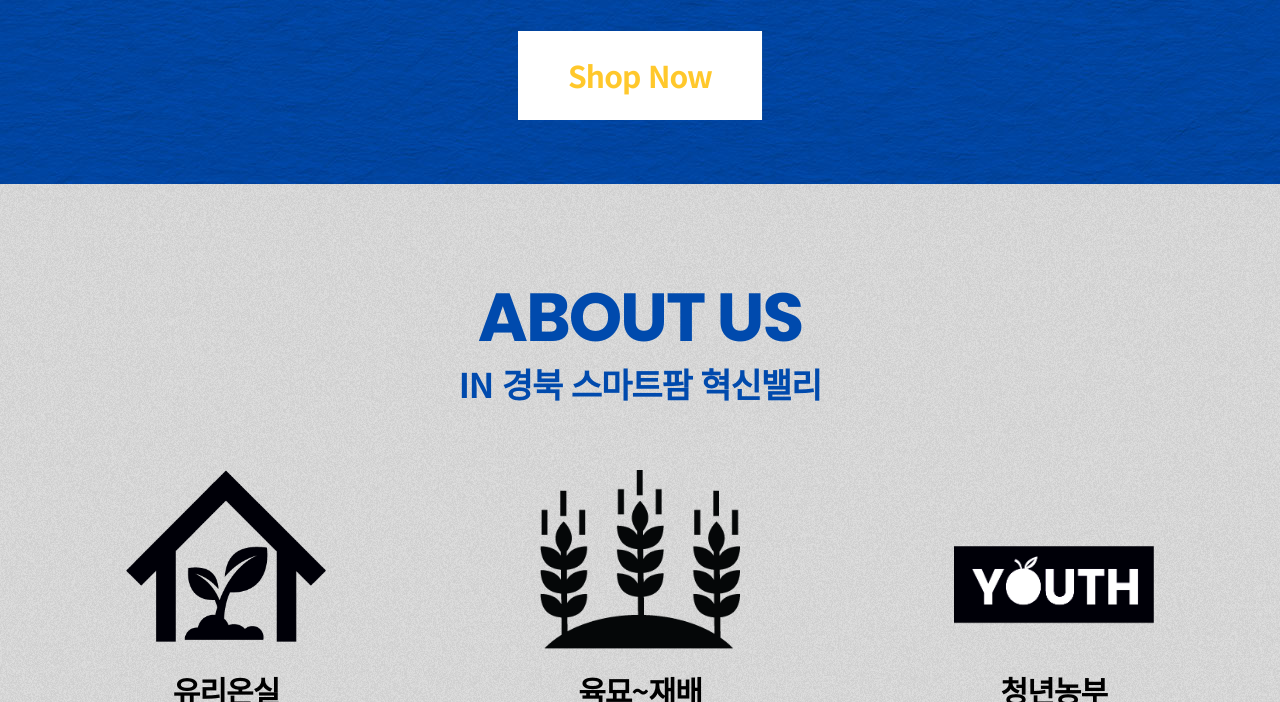
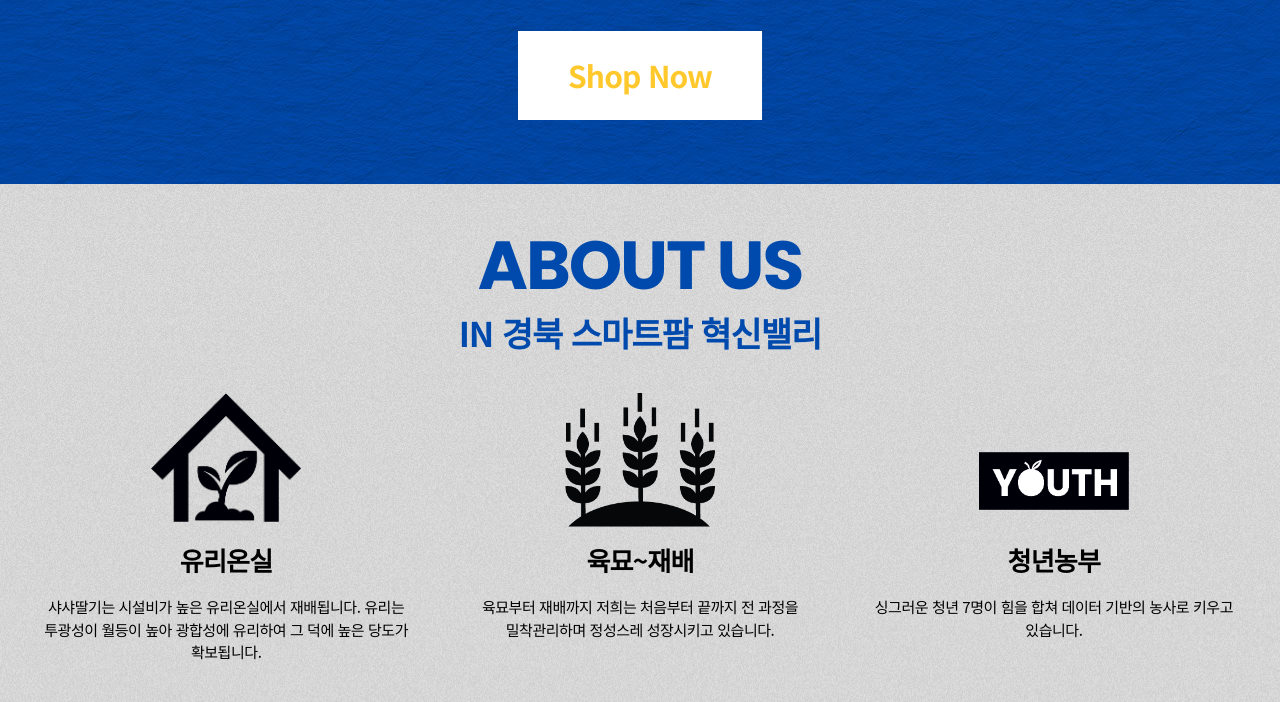
Before and after one commit to zoe-world/shasha, a PHP site: page /main.html in a window 1280 px wide. Shown: the part 616-1318 px from the top of the page. Run offline with PHP 8.4, Linux system fonts and the light colour scheme; some web fonts are replaced; grey boxes are pictures that could not be loaded.

Commit message:
수정사항

```diff
--- a/source/asset/css/main.css
+++ b/source/asset/css/main.css
@@ -1,4 +1,6 @@
 @charset "UTF-8";
+.sc_motion {opacity:0; transform:translateY(50px); transition:translateY 0.5s, opacity 0.5s; }
+.sc_motion.on {opacity:1; transform:translateY(0);}
 
 /* 메인비주얼 */
 .slide_tool {
@@ -229,7 +231,7 @@
 }
 
 .about_wrap {
-    padding: min(7vw,20rem) 0;
+    padding: min(3vw,20rem) 0;
     background:url(../images/abt_bg.png);
 }
 .about_wrap .tit{
@@ -241,26 +243,35 @@
 }
 .about_wrap .about_box{
     display: flex;
-    margin-top: 5vw;
+    margin-top: 3vw;
     padding: 0 3vw;
 }
 .about_wrap .about_box dl{
     flex: 1;
     width: 100%;
 }
+.about_wrap .about_box dl:nth-child(1).sc_motion{
+    transition:  0.8s;
+}
+.about_wrap .about_box dl:nth-child(2).sc_motion{
+    transition:  1.4s;
+}
+.about_wrap .about_box dl:nth-child(3).sc_motion{
+    transition:  1.8s;
+}
 .about_wrap .about_box dl+dl{
     margin-left: 3vw;
 }
 .about_box .abt_list dt{
     /* margin-bottom: 3vw; */
-    padding-top: min(23vw, 201px);
+    padding-top: min(23vw, 150px);
     background-image: url(../images/abt01.png);
     background-repeat: no-repeat;
     background-position: center top;
-    background-size: 20rem;
+    background-size: 15rem;
     color: #000;
     text-align: center;
-    font-size: 3rem;
+    font-size: 2.6rem;
     font-weight: 700;
 }
 .about_box .abt_list:nth-child(2) dt{
@@ -275,10 +286,16 @@
     margin-top: 1.5vw;
     color: #000;
     line-height: 1.5;
-    font-size: 1.6rem;
+    font-size: 1.5rem;
+    text-align: center;
 }
 .banner_wrap{
     position: relative;
+}
+.banner_wrap .swiper-slide{
+    background-image: none;
+    background-repeat: no-repeat;
+    background-size: cover;
 }
 .event_wrap{
     position: relative;
--- /dev/null
+++ b/source/asset/js/main.js
@@ -0,0 +1,14 @@
+ //서브 스크롤 반응
+ function mt_scroll(){
+  $(window).on('scroll',function(){
+    var t_height = $(this).height();
+    var sc_top = $(this).scrollTop();
+      $('.sc_motion').each(function(){
+          var mt_top = $(this).offset().top;
+          if(sc_top > mt_top-t_height/1.2){
+              $(this).addClass('on');
+          }
+      });
+  }).scroll();
+}
+mt_scroll();
--- a/source/main.html
+++ b/source/main.html
@@ -61,15 +61,15 @@
             <span class="stit">IN 경북 스마트팜 혁신밸리</span>
           </h2>
           <div class="about_box">
-            <dl class="abt_list">
+            <dl class="abt_list sc_motion">
               <dt>유리온실</dt>
               <dd>샤샤딸기는 시설비가 높은 유리온실에서 재배됩니다. 유리는 투광성이 월등이 높아 광합성에 유리하여 그 덕에 높은 당도가 확보됩니다.</dd>
             </dl>
-            <dl class="abt_list">
+            <dl class="abt_list sc_motion">
               <dt>육묘~재배</dt>
               <dd>육묘부터 재배까지 저희는 처음부터 끝까지 전 과정을 밀착관리하며 정성스레 성장시키고 있습니다.</dd>
             </dl>
-            <dl class="abt_list">
+            <dl class="abt_list sc_motion">
               <dt>청년농부</dt>
               <dd>싱그러운 청년 7명이 힘을 합쳐 데이터 기반의 농사로 키우고 있습니다.</dd>
             </dl>
@@ -94,9 +94,9 @@
           <div class="txt_bx">
             <p>&lt;사전예약 이벤트&gt;가 진행 중입니다!</p>
             <p>2023년 11월 25일까지 주문하신 고객님에 한하여 <br> 지금만 먹을 수 있는
-              지금만 먹을 수 있는 가장 크고 맛있는 <span class="red">올해 첫 딸기</span>를
+              지금만 먹을 수 있는 <br> 가장 크고 맛있는 <span class="red">올해 첫 딸기</span>를
               <span class="red line">택배비 무료</span>로 제공합니다! <br> *딸기 수확 즉시 순차
-              베송해드립니다.
+              배송해드립니다.
             </p>
             <p>샤샤딸기 먹고 통통 튀는 하루 보내세요 샤샤~</p>
             <a href="https://smartstore.naver.com/shashaddalgi" target="_blank" title="샤샤딸기 스마트스토어 바로가기"
@@ -110,7 +110,7 @@
     <footer id="footer">
       <div class="footer-inner">
         <h2 class="tit">샤샤딸기</h2>
-        <address>경북 상주시 사벌국면 상풍로 604-61</address>
+        <address>경북 상주시 사벌국면 상풍로 604-33</address>
         <p>010-4303-1212</p>
       </div>
     </footer>
```
Also changed, not shown: other parts of source/asset/css/main.css (+46 -3 lines), source/asset/images/gallery02_m.jpg (added), source/asset/images/gallery03_m.jpg (added), source/asset/js/ui_common.js (line endings or trailing spaces), 9 other files.
